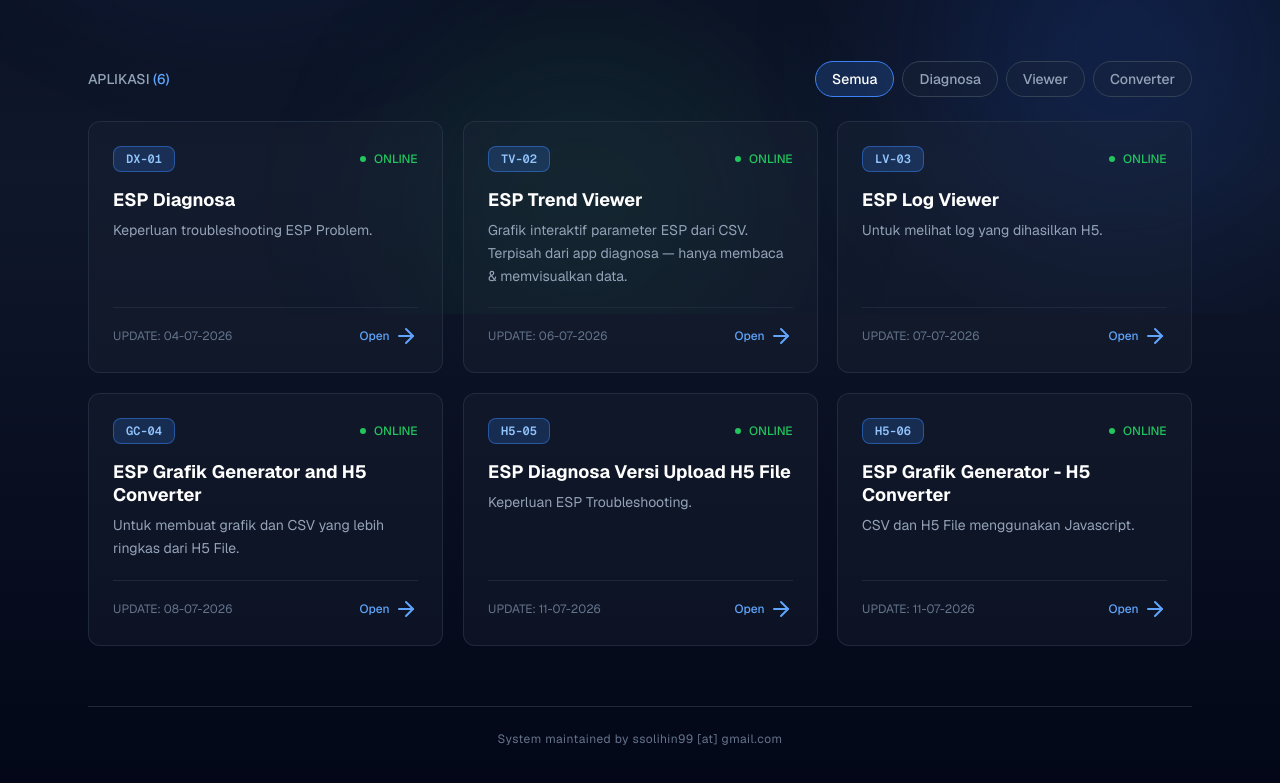
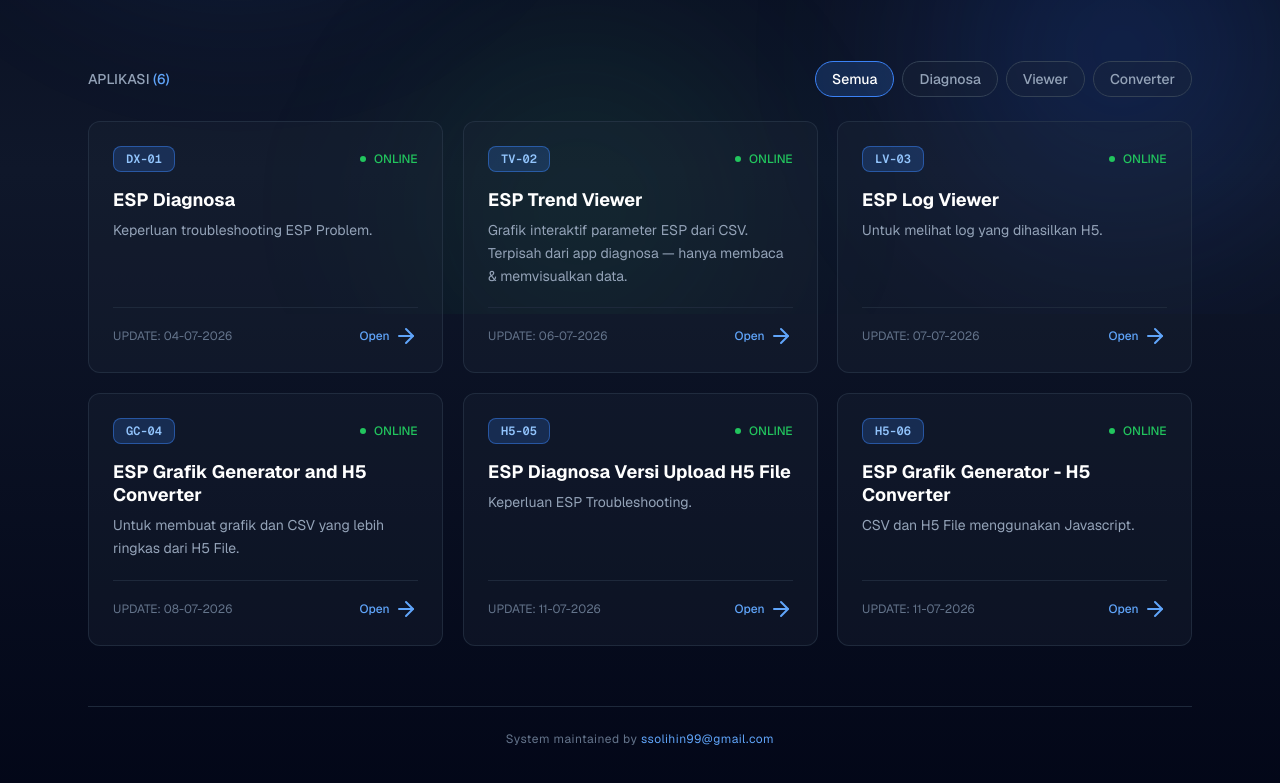
Before and after one commit to ssolihin99/index_kerjaan, a plain HTML site: page index.html in a window 1280 px wide. Shown: the part 486-1269 px from the top of the page. Drawn offline with nearby package versions, Linux system fonts and the light colour scheme.

Commit message:
Update index.html

```diff
--- a/index.html
+++ b/index.html
@@ -295,7 +295,7 @@
     </div>
 
     <footer>
-      System maintained by <span>ssolihin99 [at] gmail.com</span>
+      System maintained by <a href="mailto:ssolihin99@gmail.com">ssolihin99@gmail.com</a>
     </footer>
   </div>
 </div>
```
